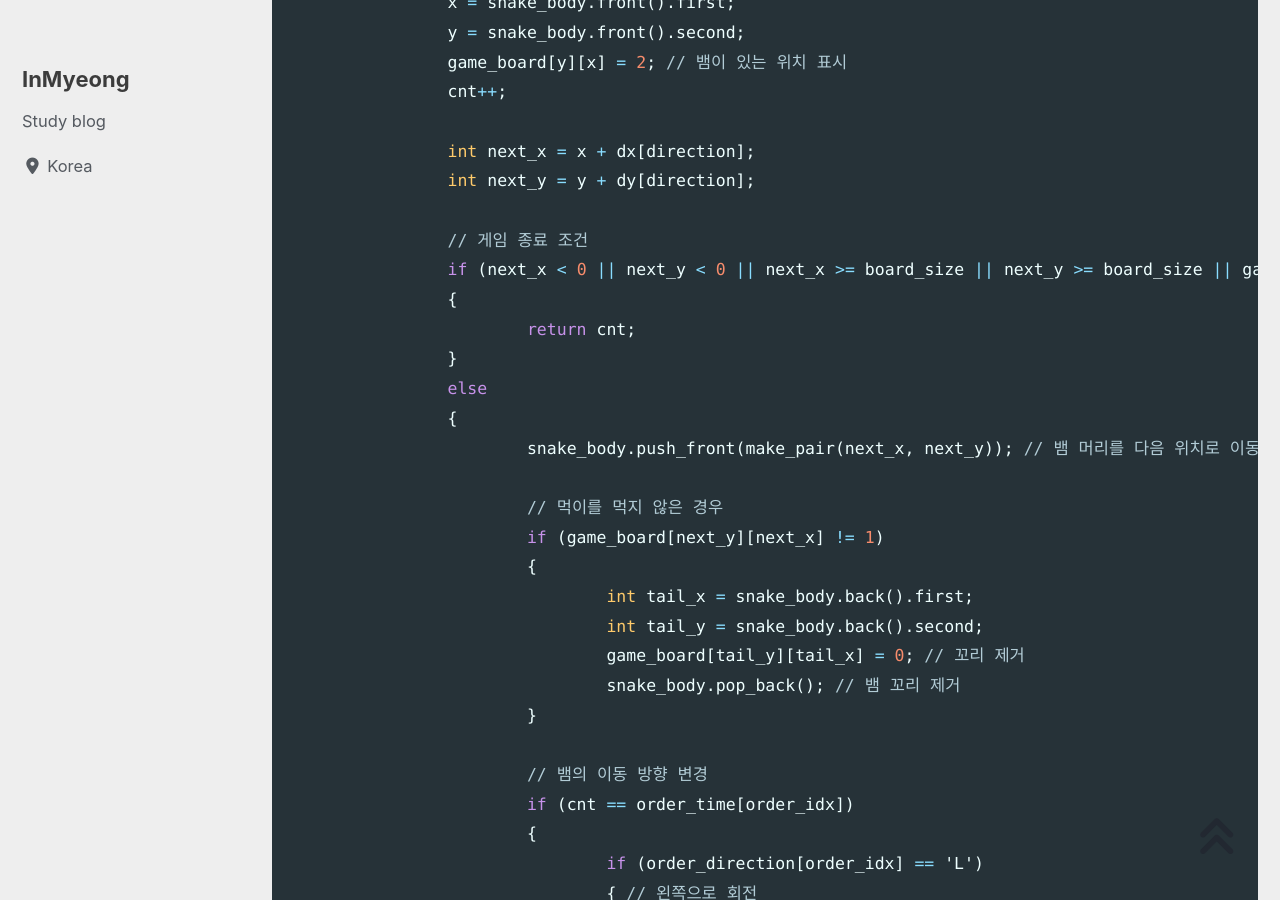
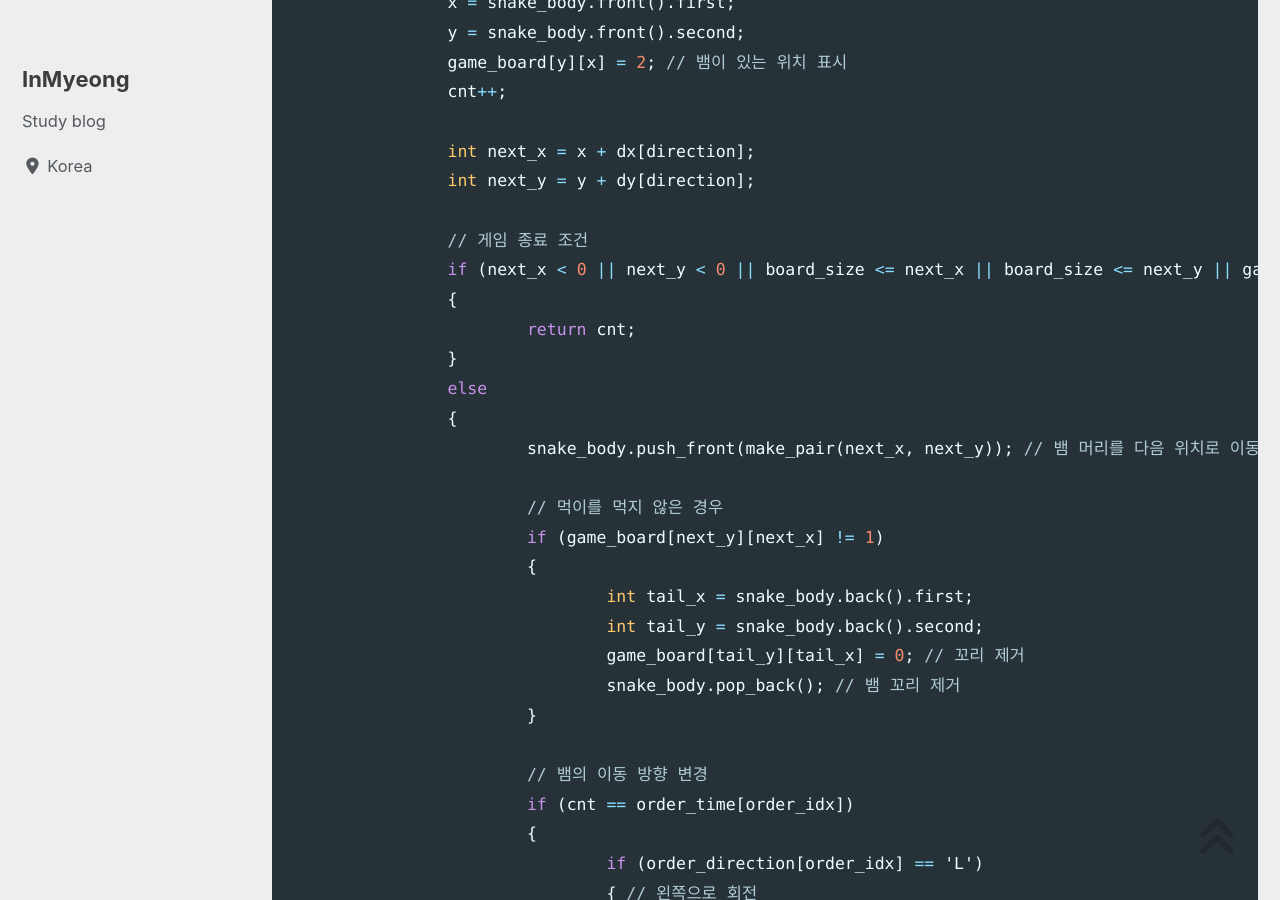
Before and after one commit to devMyeong/devMyeong.github.io, a Jekyll site: the page built from _posts/codingTest/2023-05-01-삼성기출.md, in a window 1280 px wide and 900 px high, scrolled down 1976 px. Built offline with Jekyll 4.4.1, drawn with Linux system fonts in a browser that asks for light colours; cached includes are drawn as plain includes; nearby versions of some CDN libraries; some web fonts are replaced; comment, search, counter and statistics services are not loaded; part of the change alters nothing that is shown.

Commit message:
Chore : 수정

```diff
--- a/_posts/codingTest/2023-05-01-삼성기출.md
+++ b/_posts/codingTest/2023-05-01-삼성기출.md
@@ -60,7 +60,7 @@ int run_game(int start_x, int start_y)
 		int next_y = y + dy[direction];
 
 		// 게임 종료 조건
-		if (next_x < 0 || next_y < 0 || next_x >= board_size || next_y >= board_size || game_board[next_y][next_x] == 2)
+		if (next_x < 0 || next_y < 0 || board_size <= next_x || board_size <= next_y || game_board[next_y][next_x] == 2)
 		{
 			return cnt;
 		}
```
